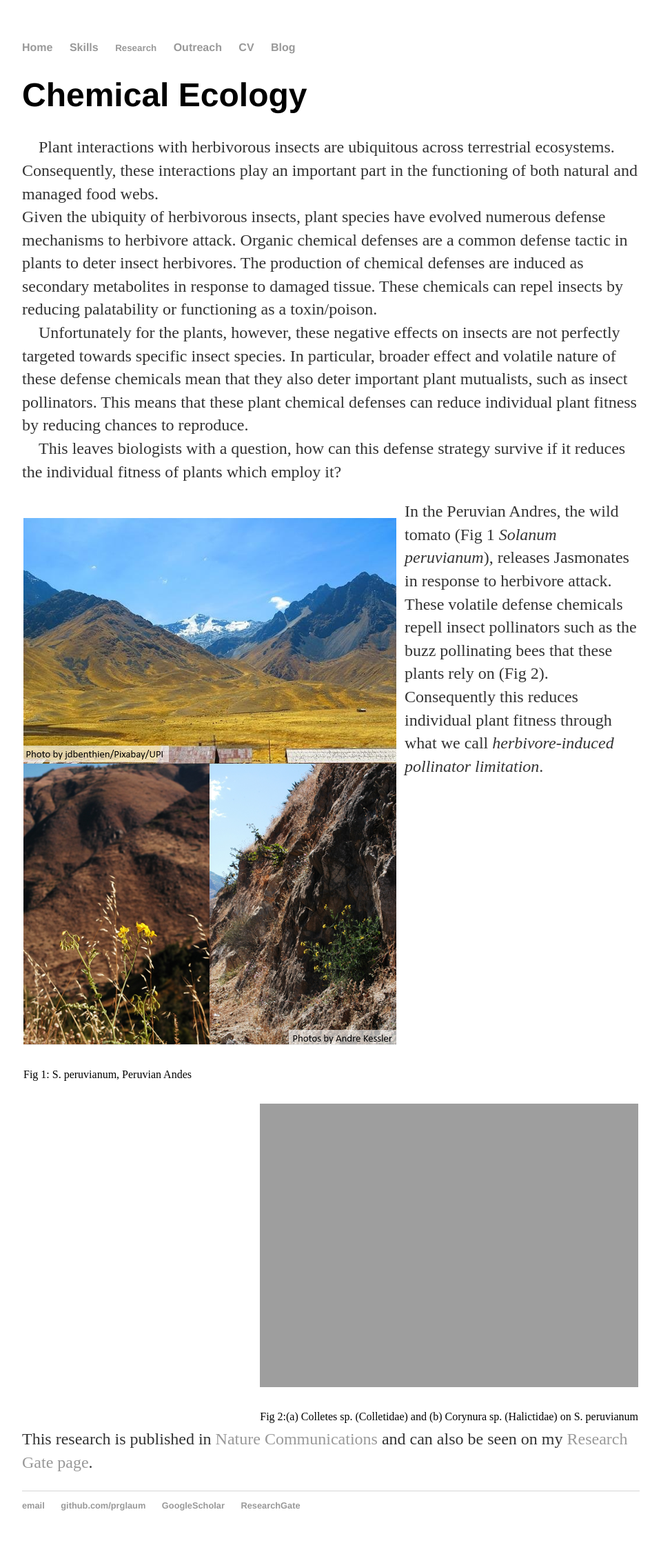
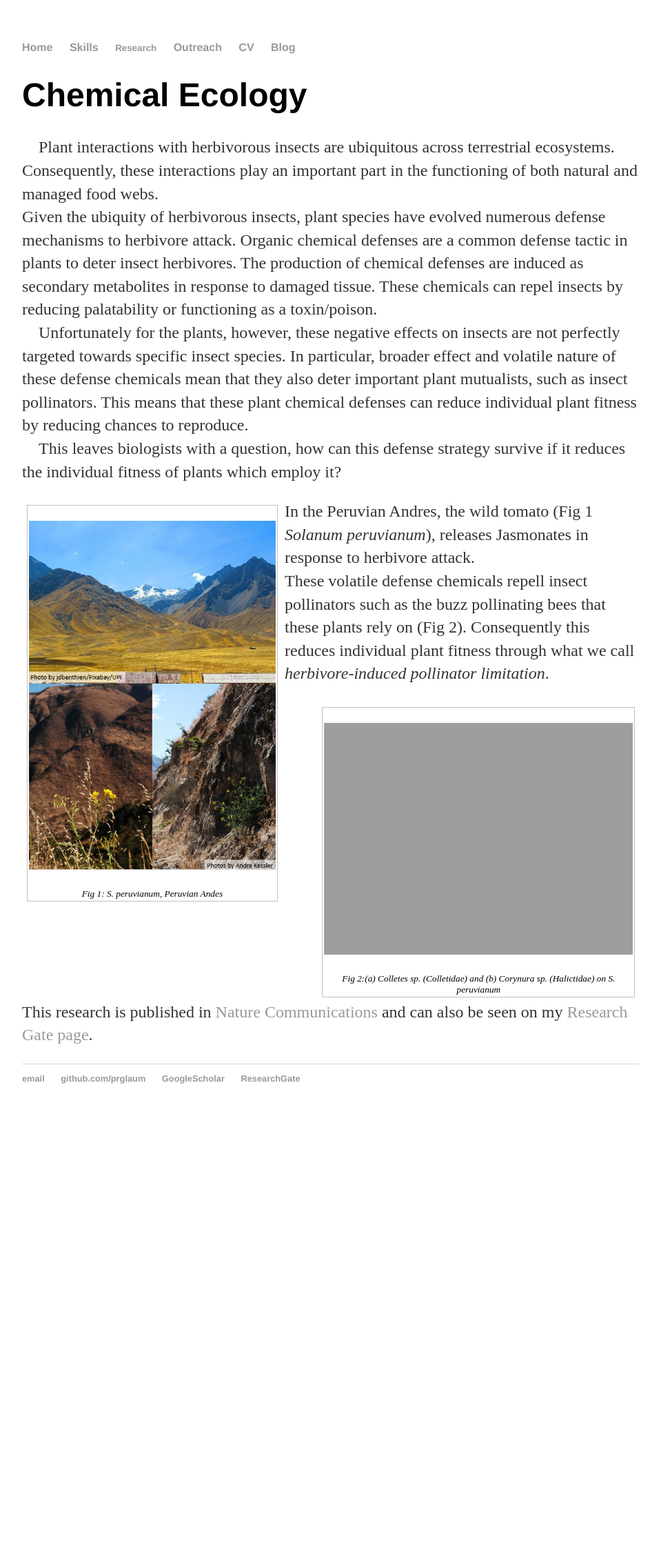
Before and after one commit to prglaum/prglaum.github.io, a Jekyll site: the page built from research/chemoeco/index.html, in a window 1280 px wide. Shown: the whole page at 69% size, without its empty margins (160-1119 px from the left). Built offline with Jekyll 4.4.1, drawn with Linux system fonts in a browser that asks for light colours; after the commit the page ends 1631 px from its top, so only the background shows below that.

Commit message:
Update index.html

```diff
--- a/research/chemoeco/index.html
+++ b/research/chemoeco/index.html
@@ -36,17 +36,17 @@
 </div> -->
 
 <div display="block">
-	<figureBig class="float-img-left">
+	<figure40 class="float-img-left">
 		<p><img class=scaled src="{{site.url}}/docs/assets/images/chemoEcoPic1.PNG" alt="peru">
 		<figcaption>Fig 1: S. peruvianum, Peruvian Andes</figcaption>
-	</figureBig>
+	</figure40>
 	<p> In the Peruvian Andres, the wild tomato (Fig 1 <i>Solanum peruvianum</i>), releases Jasmonates in response to herbivore attack.
 		<br>These volatile defense chemicals repell insect pollinators such as the buzz pollinating bees that these plants rely on (Fig 2).
 		Consequently this reduces individual plant fitness through what we call <i>herbivore-induced pollinator limitation</i>.</p>
-	<figureSmall class="float-img-right">
+	<figure50 class="float-img-right">
 		<p><img class=scaled src="{{site.url}}/docs/assets/images/peruBees.PNG" alt="peruBees">
 		<figcaption>Fig 2:(a) Colletes sp. (Colletidae) and (b) Corynura sp. (Halictidae) on S. peruvianum</figcaption>
-	</figureSmall>
+	</figure50>
 </div>
 <br style="clear:left">
 <p display="block" style="clear:right" style="clear:left"> This research is published in <a href="https://www.nature.com/articles/s41467-017-02072-4">Nature Communications</a> and can also be seen on my <a href="https://www.researchgate.net/profile/Paul-Glaum">Research Gate page</a>.
```
